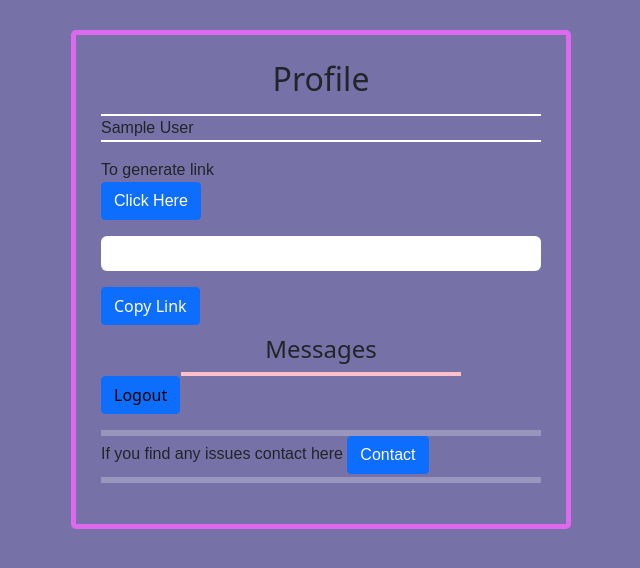
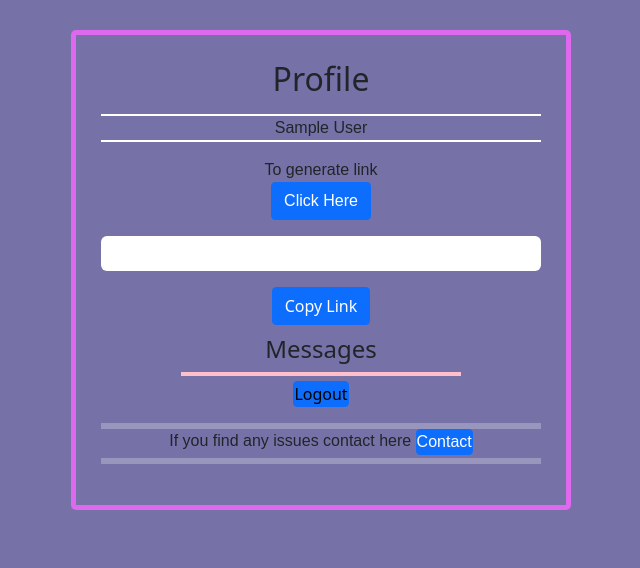
Before and after one commit to PAVANA809/leavemeamessage, a Flask app: page /profile in a window 1280 px wide. Shown: the top 568 px of the page, without its empty margins (319-959 px from the left). Run offline with Flask 2, Linux system fonts and the light colour scheme; the visitor is signed in with stand-in values (Sample User, id 1); a database or web service that is not in the repository returns one stand-in record (values such as "Sample title"); some libraries are stand-ins or nearby versions.

Commit message:
tlbot_removed

```diff
--- a/templates/layout.html
+++ b/templates/layout.html
@@ -26,9 +26,9 @@
       {% block content %}{% endblock %}
     </div>
     <hr style="height: 6px; background-color: white;margin-bottom: 0%;">
-    <div id="footer">
-      <p style="margin-bottom: 3px;">If you find any issues contact here <a href="https://t.me/Pavan_809" class="btn btn-primary">Contact</a></p>
-    </div>
+    <center><div id="footer">
+      <p style="margin-bottom: 3px;">If you find any issues contact here <a href="https://t.me/Pavan_809" style="padding: 0;" class="btn btn-primary">Contact</a></p>
+    </div></center>
     <hr style="height: 6px; background-color: white;  margin-top: 0%;">
     <script
       src="https://cdn.jsdelivr.net/npm/bootstrap@5.1.3/dist/js/bootstrap.bundle.min.js"
--- a/templates/profile.html
+++ b/templates/profile.html
@@ -3,12 +3,12 @@
 
 {% block content %}
 <center><h2 class="mb-3">Profile</h2></center>
-<p style="border-bottom: 2px solid white;
-    border-top: 2px solid white;">{{user['user']}}</p>
+<center><p style="border-bottom: 2px solid white;
+    border-top: 2px solid white;">{{user['user']}}</p></center>
 
-<p>To generate link <br> <button type="button" class="btn btn-primary" onclick="generate_link()">Click Here</button></p>
+<center><p>To generate link <br> <button type="button" class="btn btn-primary" onclick="generate_link()">Click Here</button></p></center>
 <p id="link" style="background-color: white; border-radius: 6px;overflow-y: scroll;height: 35px;"></p>
-<button id="copy" style="display: inline; margin-bottom: 10px;" class="btn btn-primary" type="button" onclick="copyToClipboard('#link')">Copy Link</button><br>
+<center><button id="copy" style="display: inline; margin-bottom: 10px;" class="btn btn-primary" type="button" onclick="copyToClipboard('#link')">Copy Link</button><br> </center>
 <center><h4>Messages</h4></center>
 <center id="msglist">
     {%for i in user['msg_list']%}
@@ -16,5 +16,5 @@
     {% endfor %}
 </center>
 
-<button type="button" class="btn btn-primary"><a href="/logout">Logout</a></button>
+<center style="margin-top: 4px;"><button type="button" style="padding: 0;" class="btn btn-primary"><a href="/logout">Logout</a></button></center>
 {% endblock %}
```
